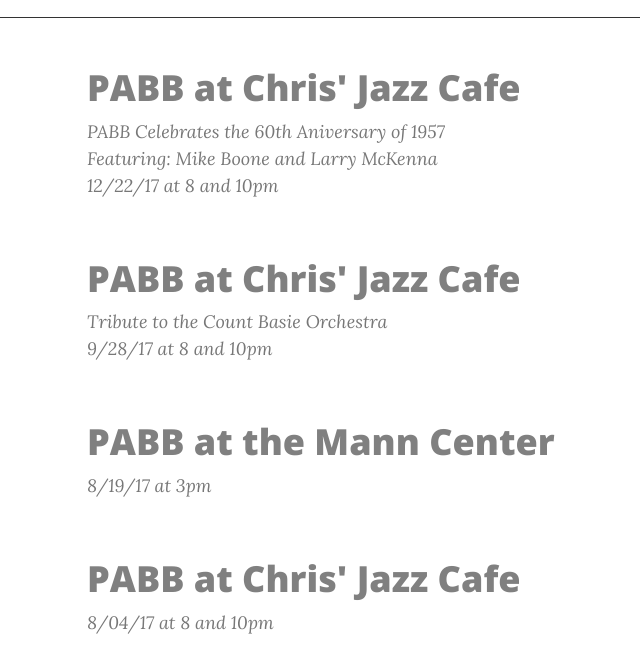
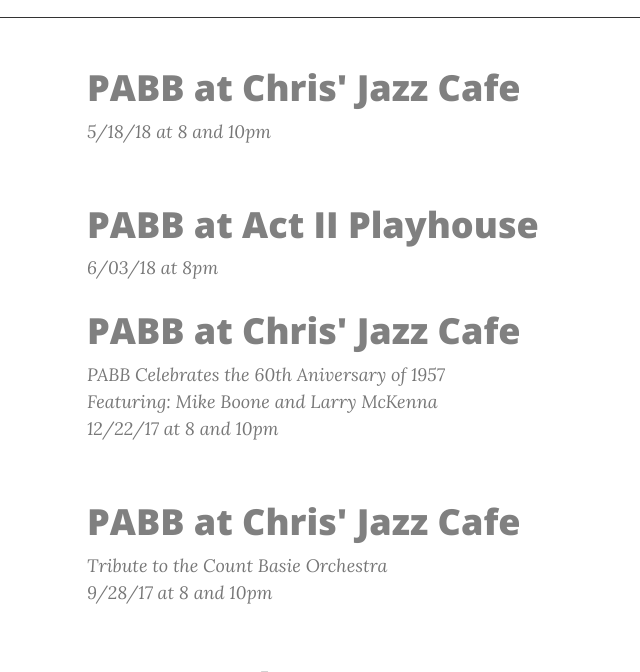
Before and after one commit to PhiladelphiaAmbassadorBigBand/PhiladelphiaAmbassadorBigBand.github.io, a website: page calendar.html in a window 1280 px wide. Shown: the part 748-1420 px from the top of the page, without its empty margins (178-818 px from the left). Drawn offline with nearby package versions, Linux system fonts and the light colour scheme.

Commit message:
date change

```diff
--- a/calendar.html
+++ b/calendar.html
@@ -110,7 +110,7 @@
                             PABB at Chris' Jazz Cafe
                         </h2>
                     </a>
-                    <p class="post-meta">5/18/18 at 8 and 10pm</p>
+                    <p class="post-meta">8/17/18 at 8 and 10pm</p>
                 </div>
             </div>
         </div>
@@ -129,6 +129,26 @@
         <hr style="height:1px;border:none;color:#333;background-color:#333;"/>
         <div class="row">
             <div class="col-lg-8 col-lg-offset-2 col-md-10 col-md-offset-1">
+                         <div class="post-preview">
+                    <a>
+                        <h2 class="post-title">
+                            <font color="grey">PABB at Chris' Jazz Cafe</font>
+                        </h2>
+                    </a>
+                    <p class="post-meta">5/18/18 at 8 and 10pm</p>
+                </div>
+            </div>
+        </div>
+        <div class="row">
+            <div class="col-lg-8 col-lg-offset-2 col-md-10 col-md-offset-1">
+                <div class="post-preview">
+                    <a href="http://act2.org/cms2/index.php/onstage/spotlight/philadelphia-ambassador-big-band">
+                        <h2 class="post-title">
+                            <font color="grey">PABB at Act II Playhouse</font>
+                        </h2>
+                    </a>
+                    <p class="post-meta">6/03/18 at 8pm</p>
+                </div>
                 <div class="post-preview">
                     <a>
                         <h2 class="post-title">
```
